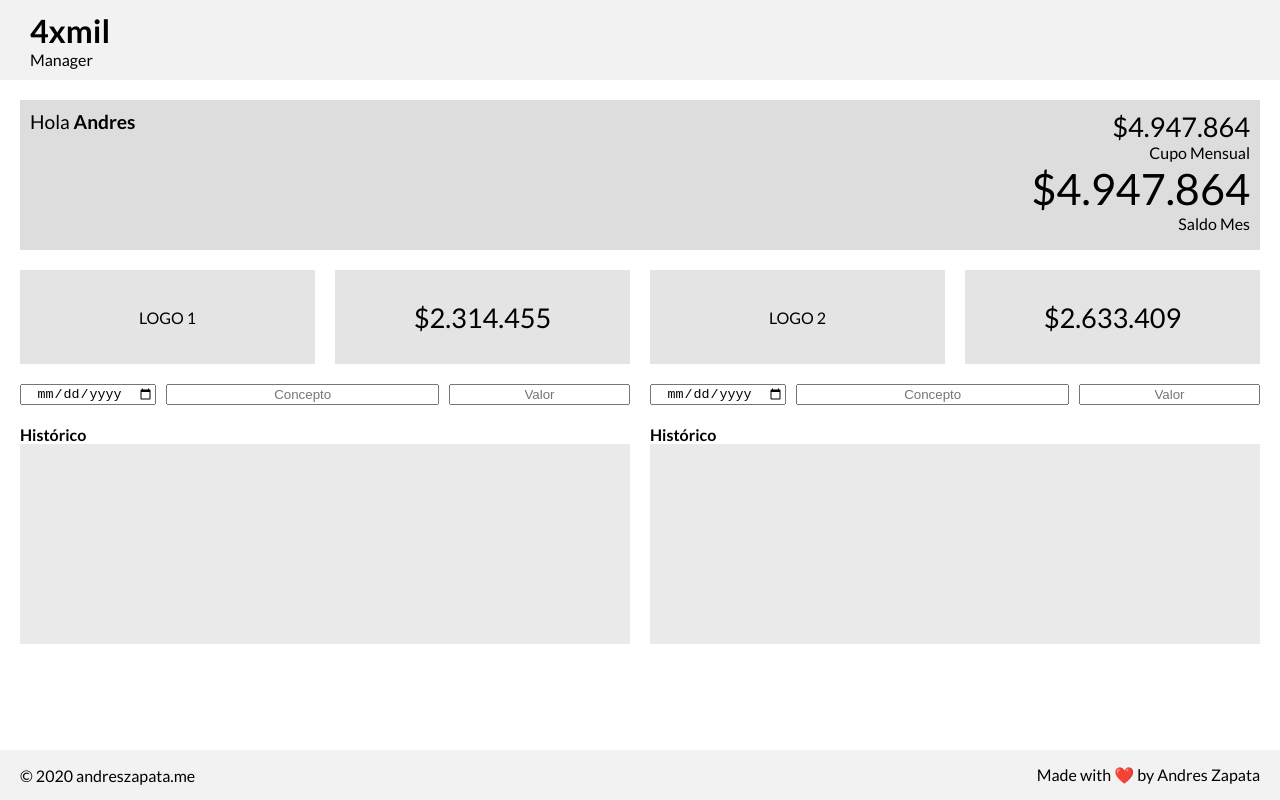
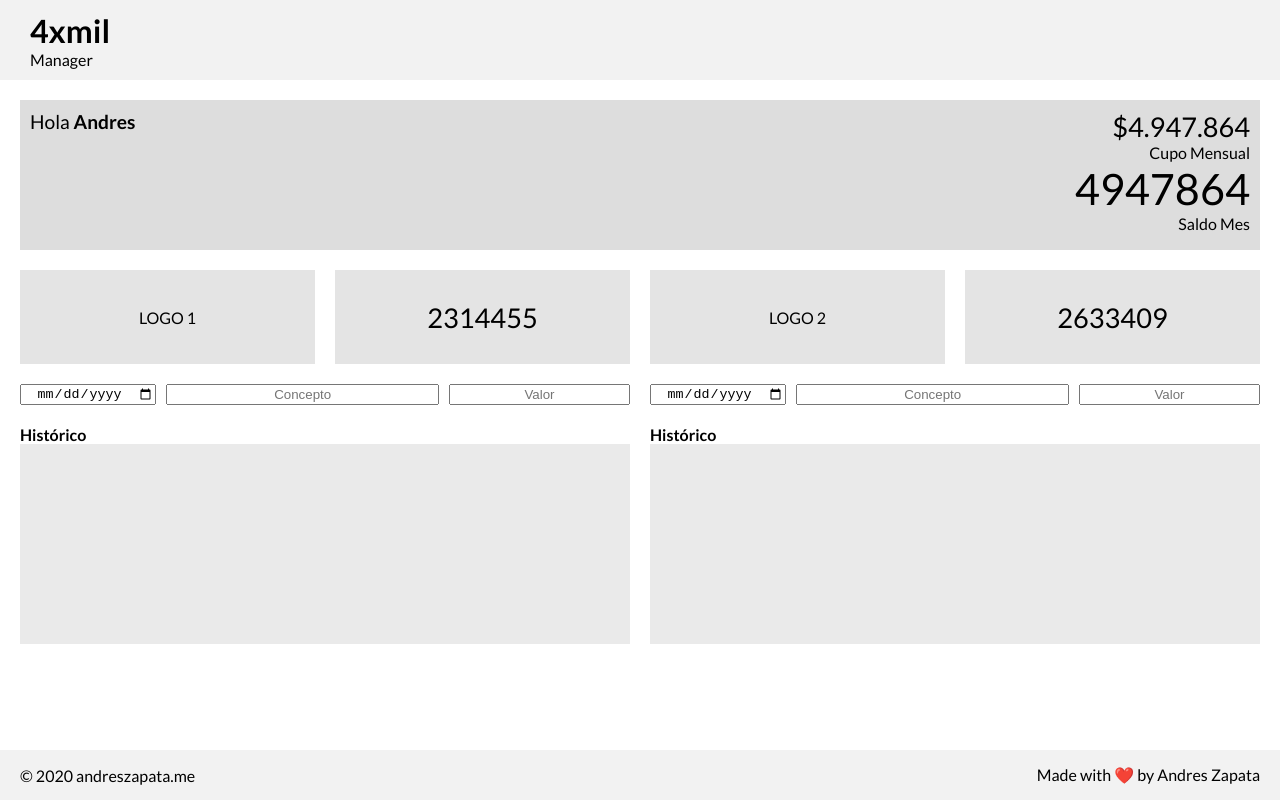
Before and after one commit to andreszapataq/4xmil, a plain HTML site: page index.html in a window 1280 px wide. Drawn offline with Linux system fonts and the light colour scheme.

Commit message:
get elements

```diff
--- a/index.html
+++ b/index.html
@@ -24,7 +24,7 @@
                         <p>Cupo Mensual</p>
                     </div>
                     <div class="main-banner-saldo">
-                        <p class="saldo-mes">$4.947.864</p>
+                        <p class="saldo-mes" id="saldo-mes"></p>
                         <p>Saldo Mes</p>
                     </div>
                 </div>
@@ -34,13 +34,13 @@
                     <div class="overviewcard-logo">LOGO 1</div>
                 </div>
                 <div class="overviewcard">
-                    <div class="overviewcard-bank1">$2.314.455</div>
+                    <div class="overviewcard-bank1" id="overviewcard-bank1"></div>
                 </div>
                 <div class="overviewcard">
                     <div class="overviewcard-logo">LOGO 2</div>
                 </div>
                 <div class="overviewcard">
-                    <div class="overviewcard-bank2">$2.633.409</div>
+                    <div class="overviewcard-bank2" id="overviewcard-bank2"></div>
                 </div>
             </div>
             <div class="main-inputs">
--- a/js/main.js
+++ b/js/main.js
@@ -1,3 +1,16 @@
 const totalMensual = "$4.947.864";
+const cupoNequi = 2314455;
+const cupoDavivienda = 2633409;
+const totalSaldo = cupoNequi + cupoDavivienda;
+
 let cupoMensual = document.getElementById('cupo-mensual');
 cupoMensual.textContent = totalMensual;
+
+let saldoMes = document.getElementById('saldo-mes');
+saldoMes.textContent = totalSaldo;
+
+let saldoBank1 = document.getElementById('overviewcard-bank1');
+saldoBank1.textContent = cupoNequi;
+
+let saldoBank2 = document.getElementById('overviewcard-bank2');
+saldoBank2.textContent = cupoDavivienda;
```
